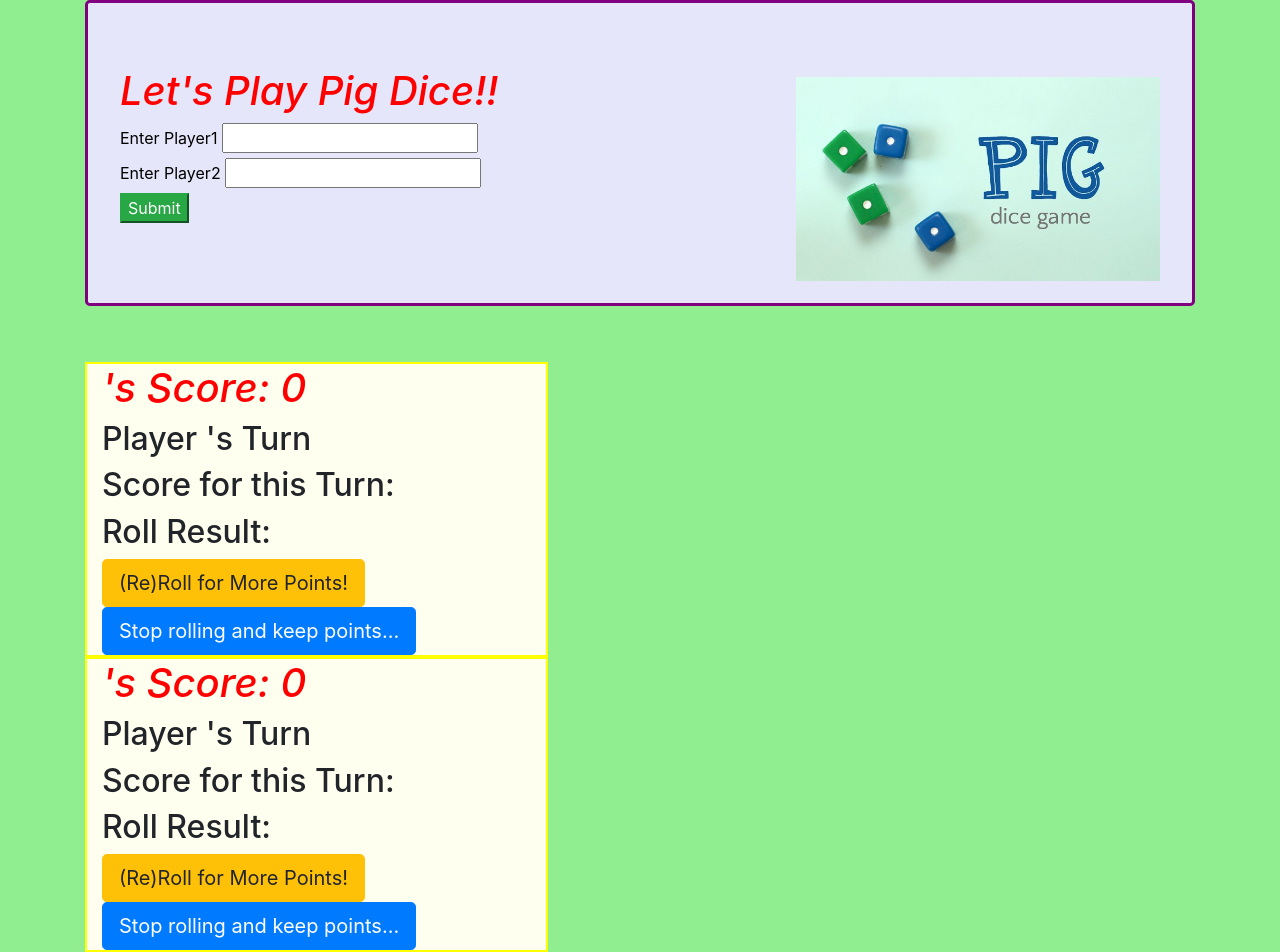
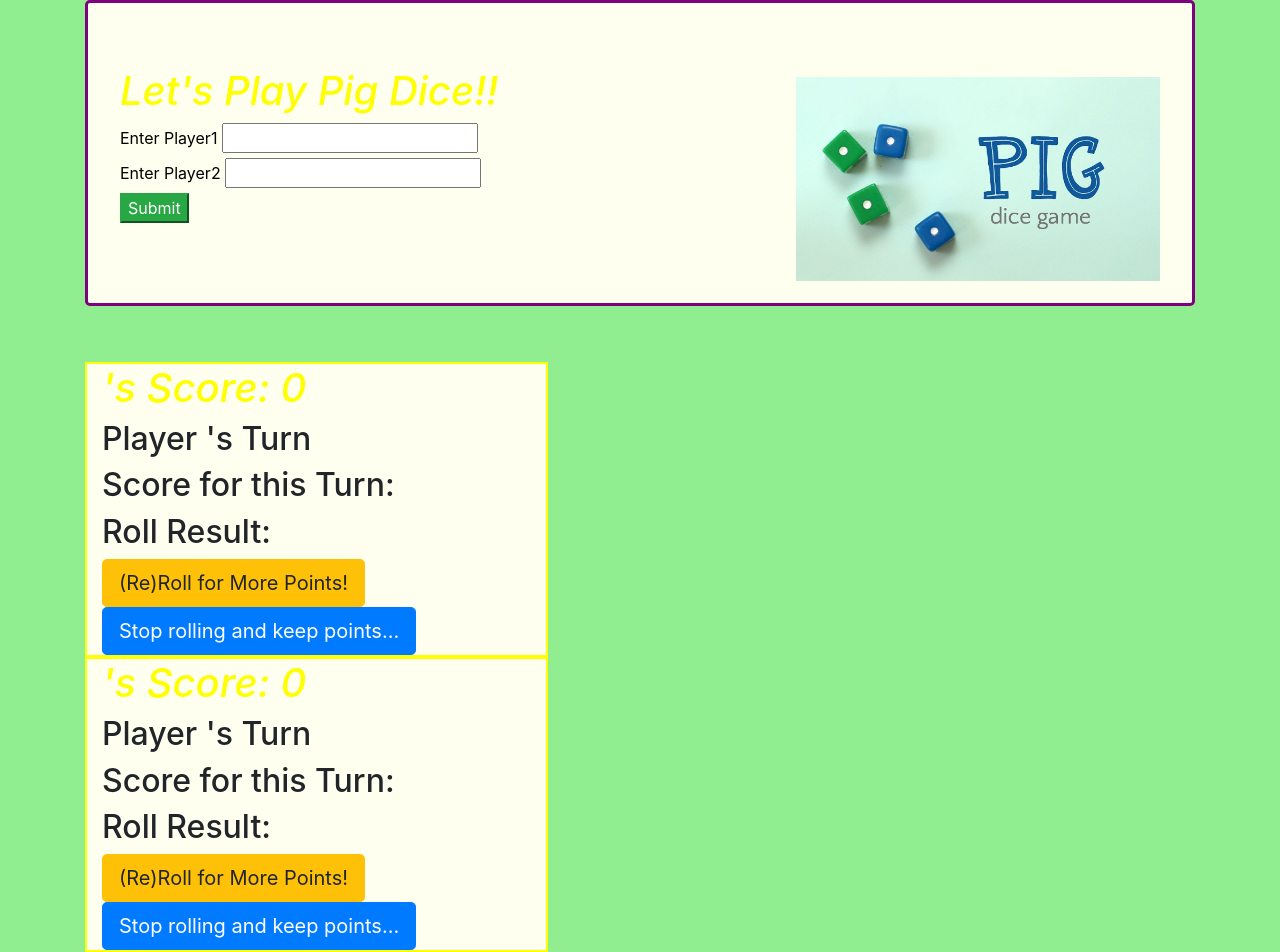
Before and after one commit to Wycliff-Kenyoru/Pig-Dice, a plain HTML site: page index.html in a window 1280 px wide. Drawn offline with nearby package versions, Linux system fonts and the light colour scheme.

Commit message:
index and boostrap changes

```diff
--- a/css/styles.css
+++ b/css/styles.css
@@ -1,29 +1,27 @@
 body {
     background-color: lightgreen;
 }
-
 .jumbotron {
     color: black;
-    background-color: lavender;
+    background-color:ivory;
     border: 3px solid purple;
 }
-
 img {
     margin-top: 10px;
     float: right;
 }
-
 #gameDisplayPlayer1 {
     background-color: ivory;
     border: 2px solid yellow;
 }
-
 #gameDisplayPlayer2 {
     background-color: ivory;
     border: 2px solid yellow;
 }
-
 h1 {
-    color: red;
+    color: yellow;
     font-style: italic;
 }
+#button{
+ background-color: yellow;
+}
```
Also changed, not shown: index.html (+0 -2 lines).
